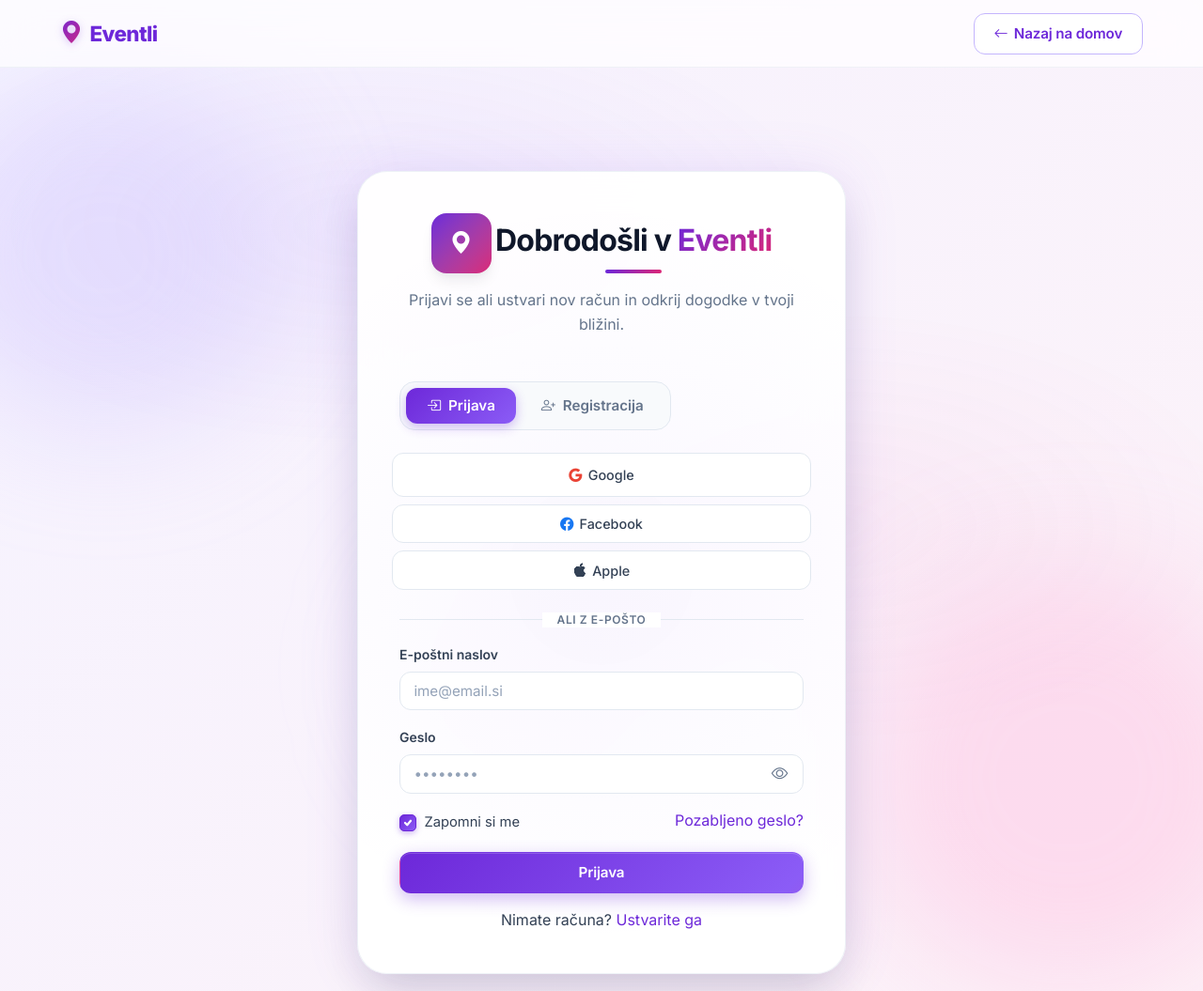
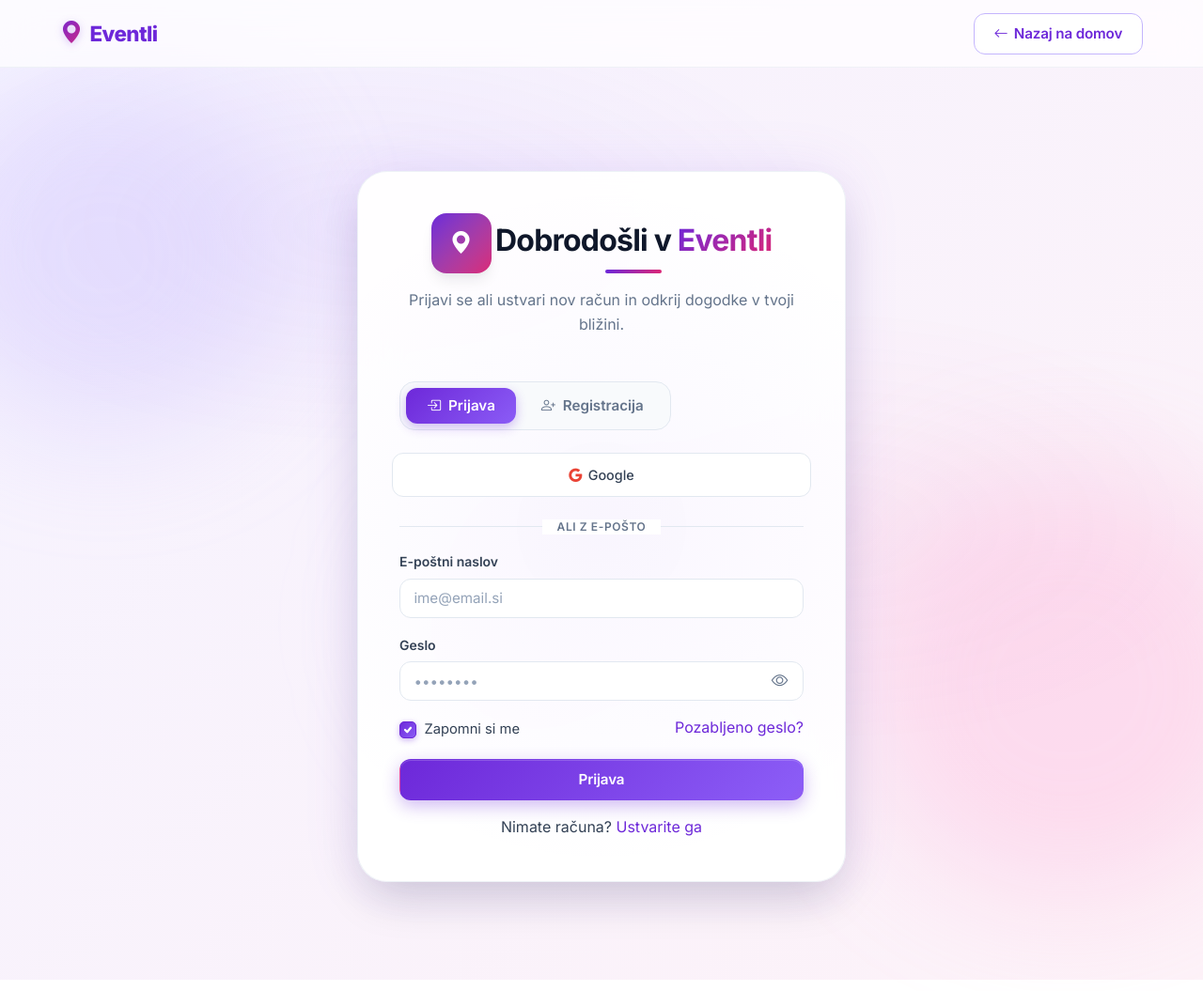
Before and after one commit to samuelperovsek/DogodkiVmojiBlizini, a website with bundled scripts: page client/prijava.html in a window 1280 px wide. Shown: the top 1055 px of the page at 94% size. Built offline with nearby package versions, Linux system fonts and the light colour scheme.

Commit message:
Odstranitev gumba za prijavo z apple in facebook računom, privzeto nastavljena svetla tema

```diff
--- a/client/prijava.html
+++ b/client/prijava.html
@@ -7,6 +7,7 @@
 
   <script src="js/guard-prijava.js"></script>
   <script src="js/uveljavi-temo.js"></script>
+  <script>document.documentElement.setAttribute('data-tema', 'light');</script>
 
   <link rel="stylesheet" href="https://cdn.jsdelivr.net/npm/bootstrap-icons@1.11.3/font/bootstrap-icons.css">
   <link href="https://fonts.googleapis.com/css2?family=Inter:wght@400;500;600;700;800&display=swap" rel="stylesheet">
@@ -71,16 +72,10 @@
 
           <div class="tab-pane fade show active" id="login">
             <div class="row g-2 mb-3">
-              <div class="col-4">
+              <div class="col-12">
                 <a href="/api/auth/google" data-google-login class="social-btn flex items-center justify-center gap-1.5 text-decoration-none text-black">
                   <i class="bi bi-google text-[#EA4335]"></i> Google
                 </a>
-              </div>
-              <div class="col-4">
-                <button class="social-btn flex items-center justify-center gap-1.5"><i class="bi bi-facebook text-[#1877F2]"></i> Facebook</button>
-              </div>
-              <div class="col-4">
-                <button class="social-btn flex items-center justify-center gap-1.5"><i class="bi bi-apple"></i> Apple</button>
               </div>
             </div>
 
```
